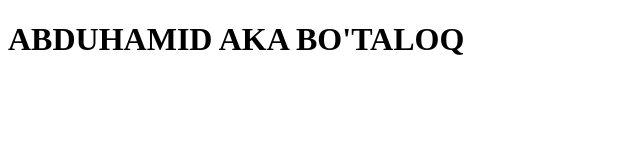
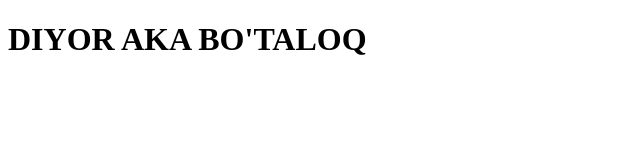
Before and after one commit to Olimka3809/learn-git, a plain HTML site: page index.html in a window 1280 px wide. Shown: the whole page, without its empty margins (0-640 px from the left). Drawn offline with Linux system fonts and the light colour scheme.

Commit message:
second commit

```diff
--- a/index.html
+++ b/index.html
@@ -7,6 +7,6 @@
     <title>Document</title>
 </head>
 <body>
-    <h1>ABDUHAMID AKA BO'TALOQ</h1>
+    <h1>DIYOR AKA BO'TALOQ</h1>
 </body>
 </html>
```
